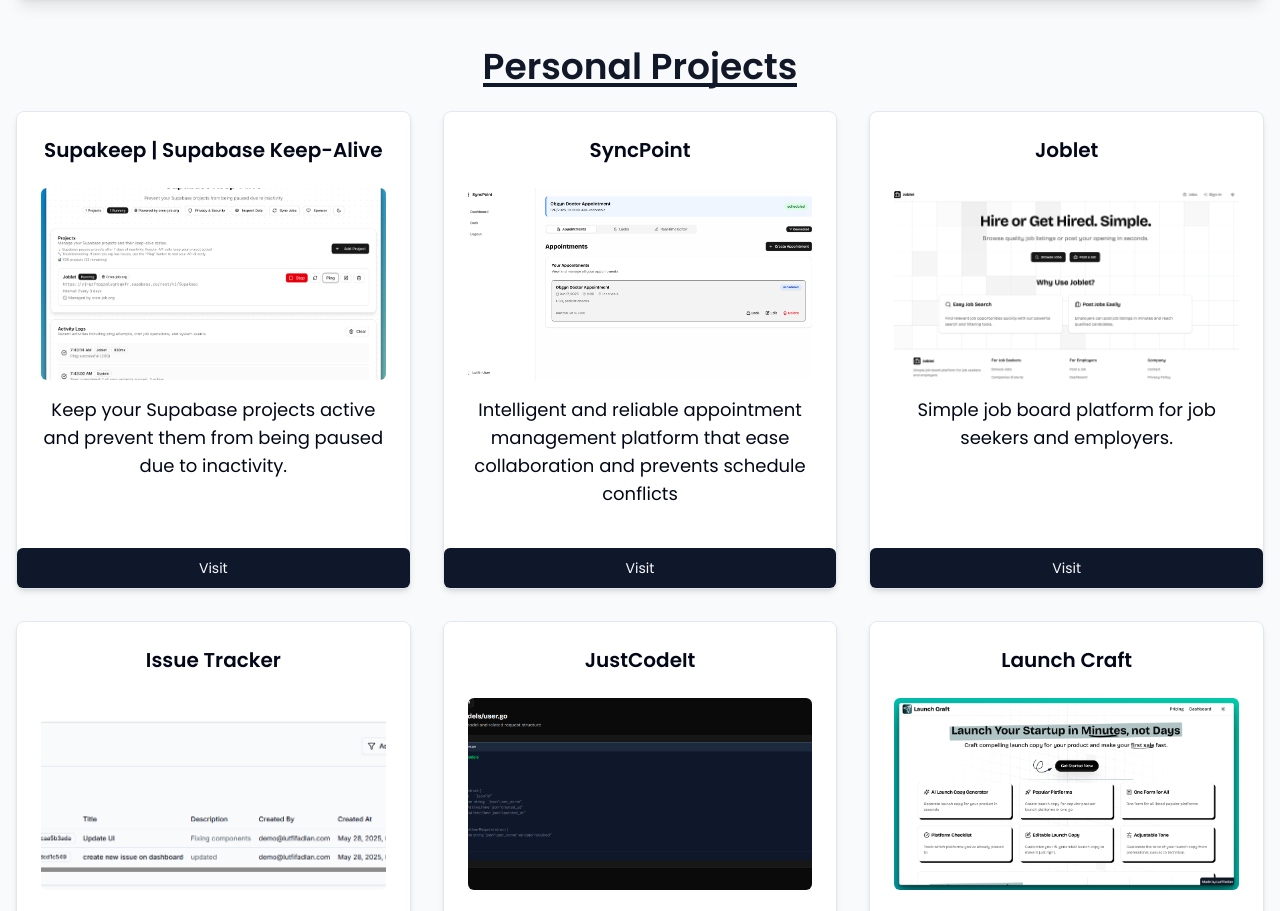
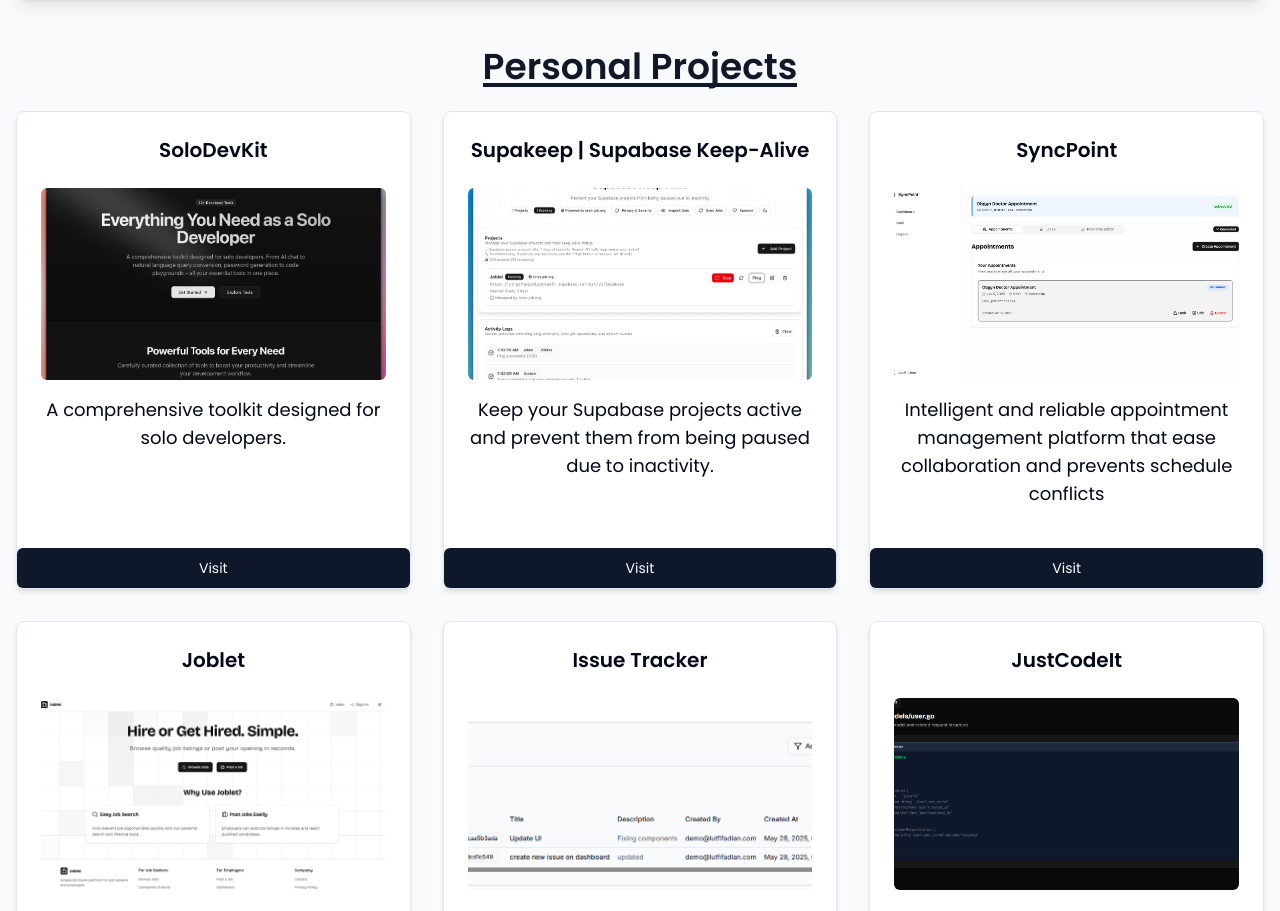
Before and after one commit to lutfifadlan/fadlan-solusi-teknologi-landing, a Next.js app: page / in a window 1280 px wide. Shown: the part 6196-7107 px from the top of the page. Built offline with nearby package versions, Linux system fonts and the light colour scheme.

Commit message:
solodevkit

```diff
--- a/src/pages/index.tsx
+++ b/src/pages/index.tsx
@@ -403,6 +403,12 @@
           <div className="grid grid-cols-1 md:grid-cols-3 gap-8">
             {[
               {
+                title: "SoloDevKit",
+                description: "A comprehensive toolkit designed for solo developers.",
+                image: "/solodevkit.png",
+                url: "https://solodevkit.xyz"
+              },
+              {
                 title: "Supakeep | Supabase Keep-Alive",
                 description: "Keep your Supabase projects active and prevent them from being paused due to inactivity.",
                 image: "/supakeep.png",
```
Also changed, not shown: public/solodevkit.png (added).
